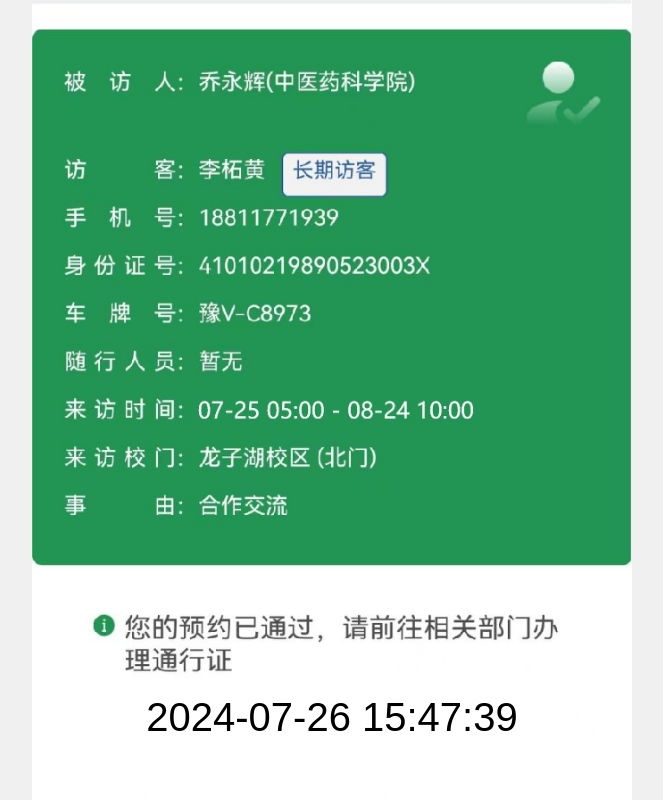
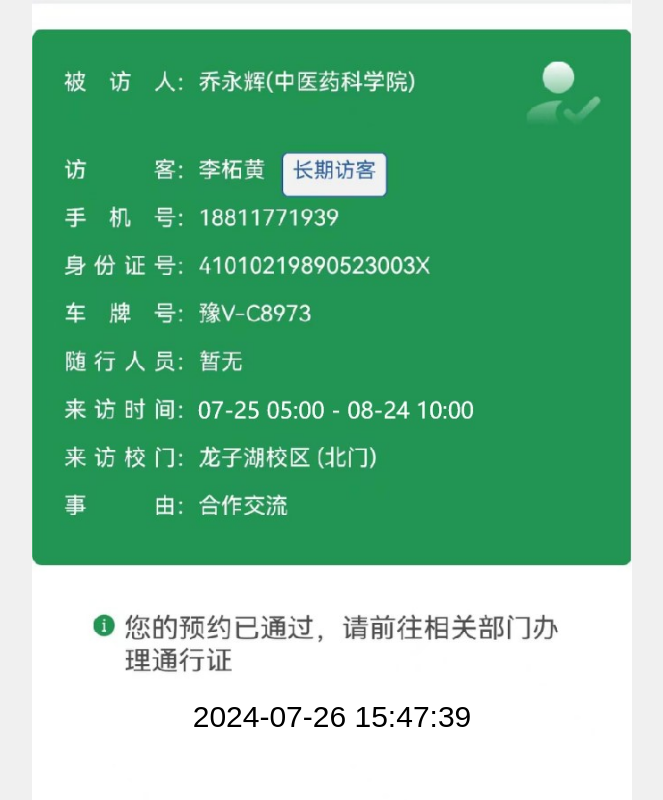
Before and after one commit to leaven7009/tennis, a plain HTML site: page index.html in a window 1280 px wide. Shown: the top 800 px of the page, without its empty margins (308-971 px from the left). Drawn offline with Linux system fonts and the light colour scheme.

Commit message:
Update styles.css

```diff
--- a/styles.css
+++ b/styles.css
@@ -26,7 +26,7 @@ body, html {
     left: 50%;
     transform: translate(-50%, -50%);
     font-family: 'Arial', sans-serif;
-    font-size: 40px; /* 调整字体大小 */
+    font-size: 30px; /* 调整字体大小 */
     color: #000000;
     white-space: nowrap; /* 防止文本换行 */
 }
```
